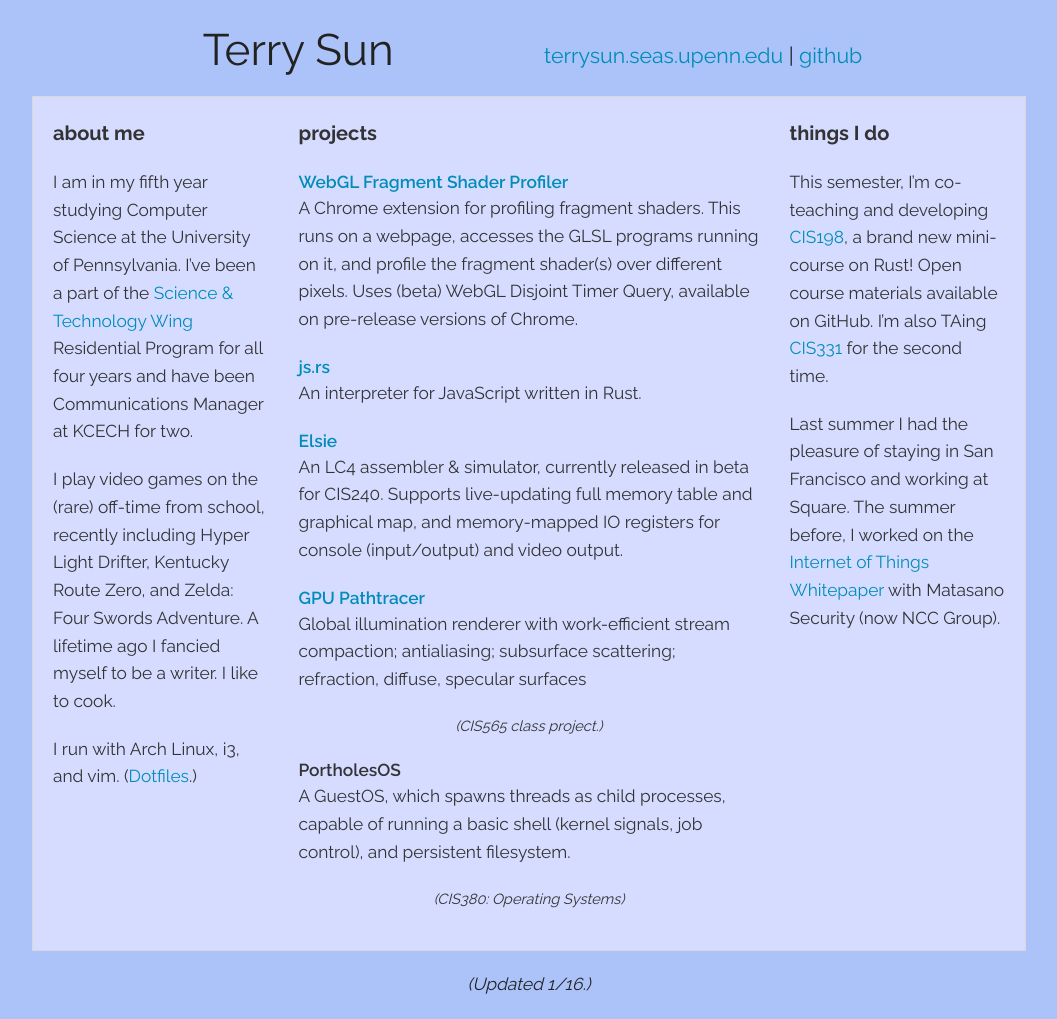
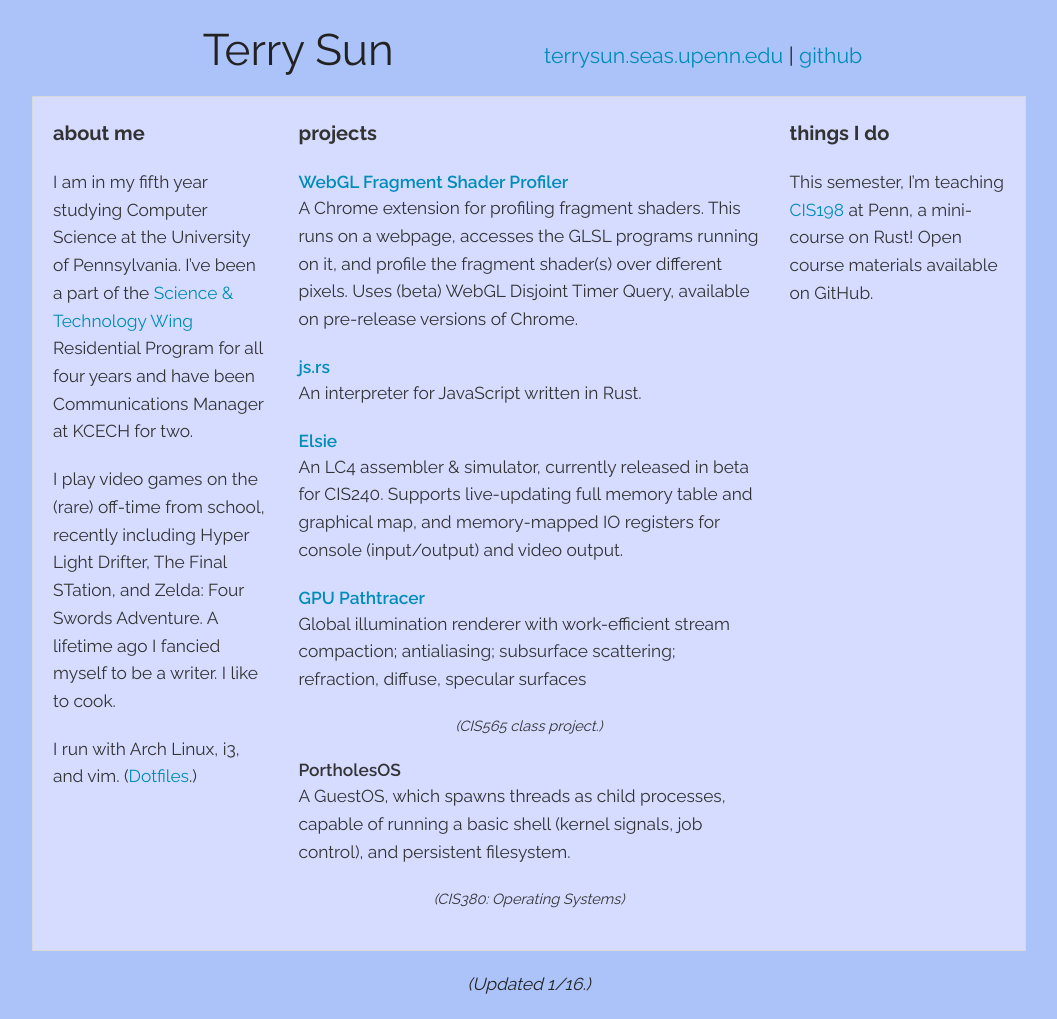
Before and after one commit to terrynsun/terrynsun.github.io, a Jekyll site: the page built from index.md, in a window 1280 px wide. Shown: the whole page, without its empty margins (111-1168 px from the left). Built offline with Jekyll 4.4.1, drawn with Linux system fonts in a browser that asks for light colours.

Commit message:
fix link

```diff
--- a/index.md
+++ b/index.md
@@ -16,7 +16,7 @@
 [stwing]: http://www.stwing.upenn.edu/
 
 I play video games on the (rare) off-time from school, recently including
-Hyper Light Drifter, Kentucky Route Zero, and Zelda: Four Swords Adventure. A lifetime ago I
+Hyper Light Drifter, The Final STation, and Zelda: Four Swords Adventure. A lifetime ago I
 fancied myself to be a writer. I like to cook.
 
 I run with Arch Linux, i3, and vim. ([Dotfiles][dotfiles-bb].)
@@ -64,22 +64,16 @@
 
 <div class="large-3 medium-3 columns"> <p class="header">things I do</p>
 
-This semester, I'm co-teaching and developing [CIS198](cis198-2016s.github.io), a brand new mini-course on
-Rust! Open course materials available on GitHub. I'm also TAing
-[CIS331](https://www.seas.upenn.edu/~cis331/) for the second time.
+This semester, I'm teaching [CIS198](http://cis198-2016f.github.io) at Penn, a mini-course on
+Rust! Open course materials available on GitHub.
 
 <!--
-This is my third time as a CIS240 (Intro to Computer Architecture & C) teaching assistant
-(Fall 14, Spring 14, Fall 15). I work on an LC4 simulator replacement for the
-class called <a href="https://www.cis.upenn.edu/~cis240/elsie">Elsie</a>. In Spring 15, I TA'd for
-<a href="https://www.cis.upenn.edu/~cis331">CIS331</a> (Networks & Security).
--->
-
 Last summer I had the pleasure of staying in San Francisco and working at Square.
 The summer before, I worked on the [Internet of Things Whitepaper][iot-things-paper]
 with Matasano Security (now NCC Group).
 
 [iot-things-paper]: https://www.nccgroup.trust/us/our-research/internet-of-things-security/
+-->
 
 </div>
 
```
